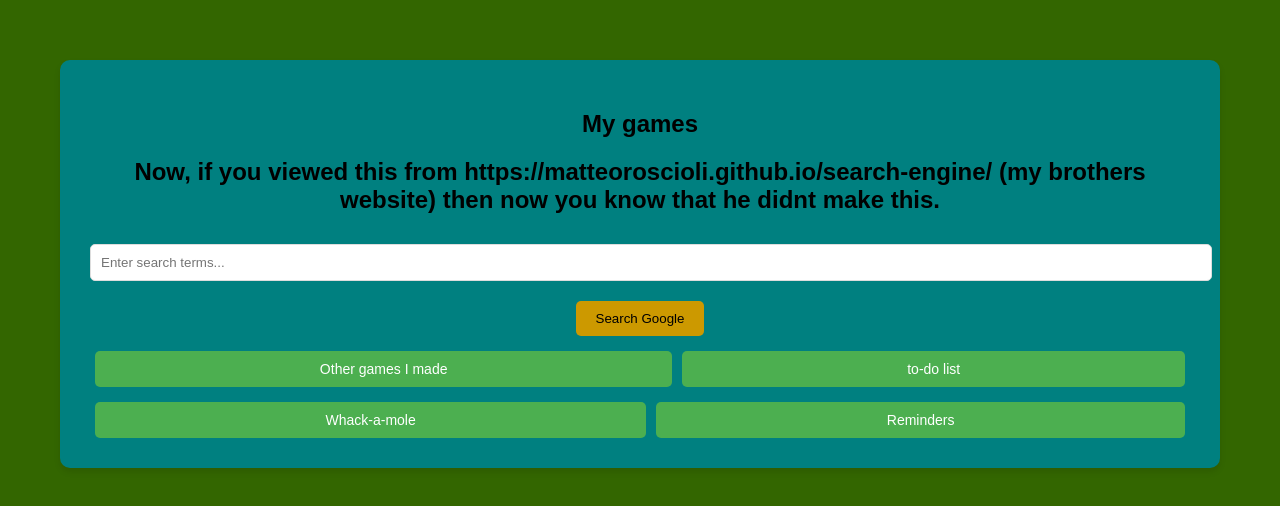
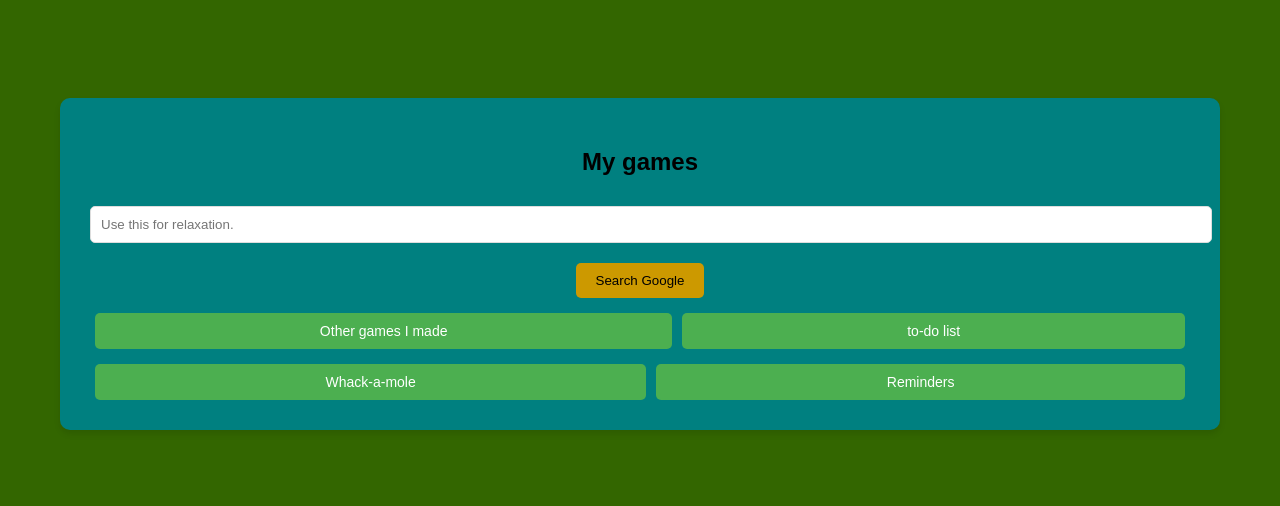
Before and after one commit to marcoroscioli/see-more-games, a plain HTML site: page index.html in a window 1280 px wide. Shown: the part 136-642 px from the top of the page. Drawn offline with Linux system fonts and the light colour scheme.

Commit message:
Update index.html

```diff
--- a/index.html
+++ b/index.html
@@ -89,11 +89,10 @@
 <body>
     <div class="container">
         <h2>My games</h2>
-        <h2>Now, if you viewed this from https://matteoroscioli.github.io/search-engine/ (my brothers website) then now you know that he didnt make this.</h2>
         <input
             type="text"
             id="linkInput"
-            placeholder="Enter search terms..."
+            placeholder="Use this for relaxation."
         >
         <button class="redirect-button" onclick="redirectToSearch()">Search Google</button>
 
```
